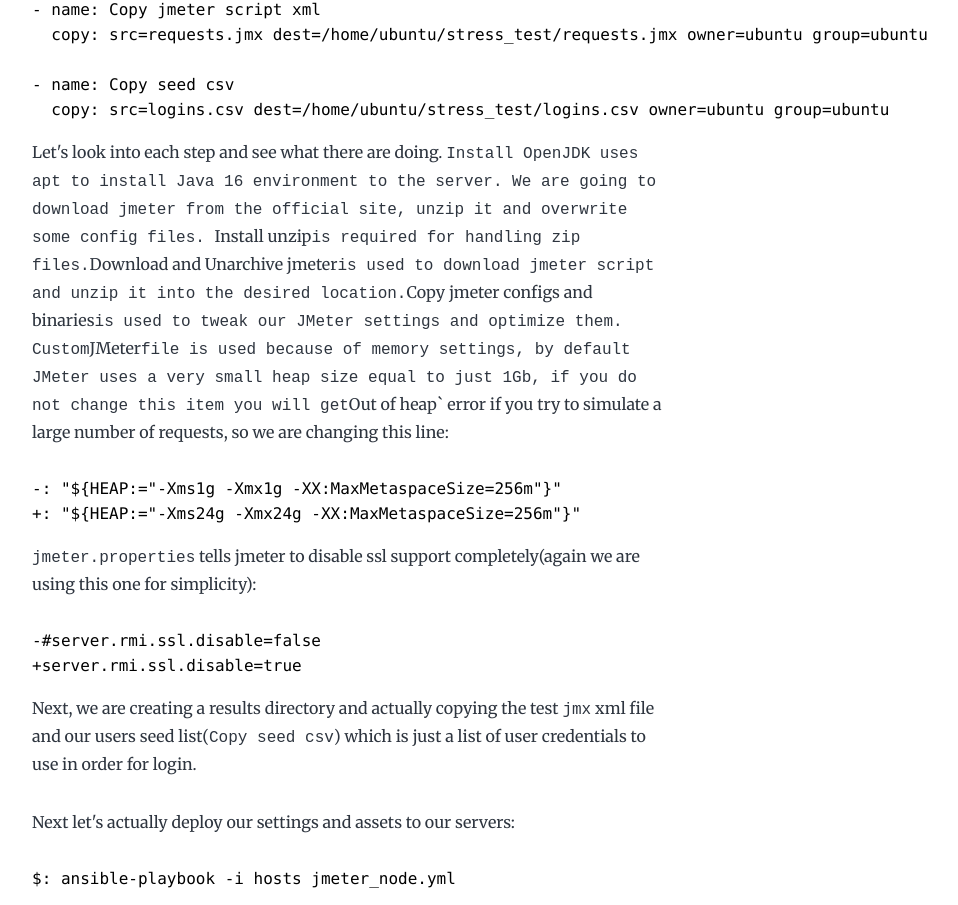
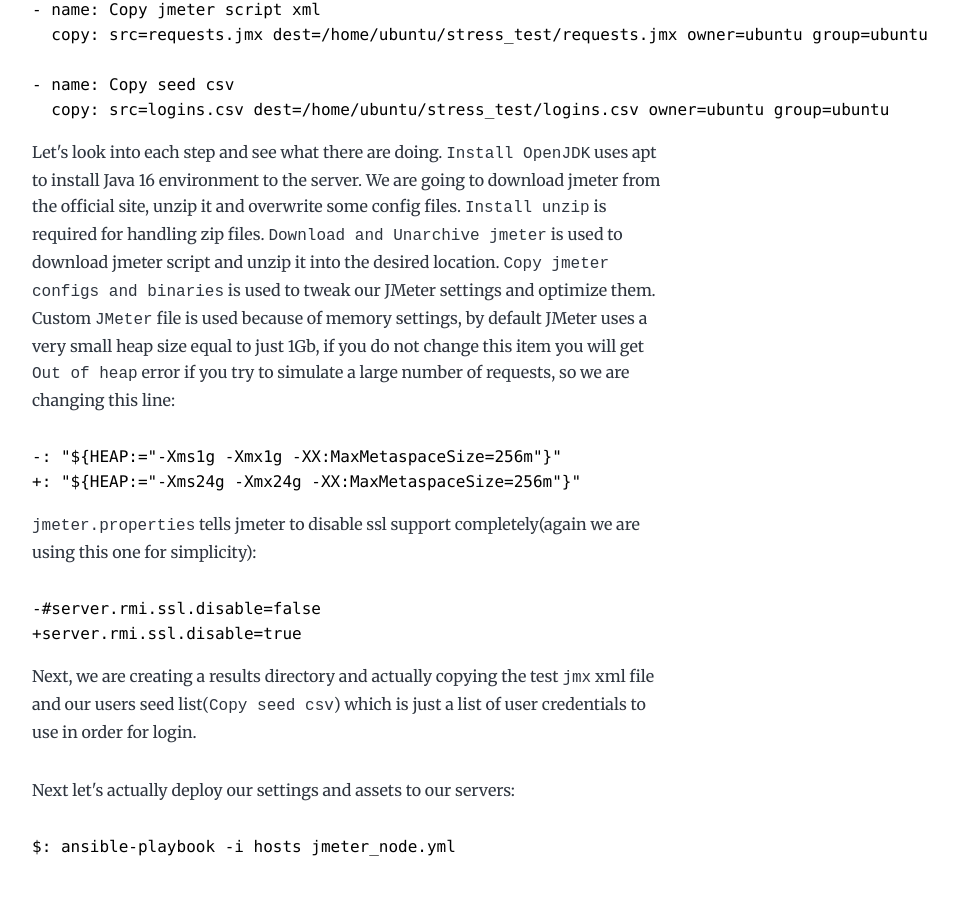
Before and after one commit to w00lf/programmernotes.github.io, a Gatsby site: page /jmeter-cluster-ec2-spot-testing/ in a window 1280 px wide. Shown: the part 7316-8221 px from the top of the page, without its empty margins (292-1250 px from the left). Built offline with nearby package versions, Linux system fonts and the light colour scheme; Gatsby itself is replaced by a stand-in of ours; some packages are replaced by stand-ins of ours; code samples lack their colours; a script that the page names is missing.

Commit message:
Fix typo

````diff
--- a/content/blog/jmeter-cluster-ec2-spot-testing/index.md
+++ b/content/blog/jmeter-cluster-ec2-spot-testing/index.md
@@ -63,7 +63,7 @@ After that, i got 3 servers preparing to launch i wrote a simple ansible role to
   copy: src=logins.csv dest=/home/ubuntu/stress_test/logins.csv owner=ubuntu group=ubuntu
 ```
 
-Let's look into each step and see what there are doing. `Install OpenJDK uses apt to install Java 16 environment to the server. We are going to download jmeter from the official site, unzip it and overwrite some config files. `Install unzip` is required for handling zip files. `Download and Unarchive jmeter` is used to download jmeter script and unzip it into the desired location. `Copy jmeter configs and binaries` is used to tweak our JMeter settings and optimize them. Custom `JMeter` file is used because of memory settings, by default JMeter uses a very small heap size equal to just 1Gb, if you do not change this item you will get `Out of heap` error if you try to simulate a large number of requests, so we are changing this line:
+Let's look into each step and see what there are doing. `Install OpenJDK` uses apt to install Java 16 environment to the server. We are going to download jmeter from the official site, unzip it and overwrite some config files. `Install unzip` is required for handling zip files. `Download and Unarchive jmeter` is used to download jmeter script and unzip it into the desired location. `Copy jmeter configs and binaries` is used to tweak our JMeter settings and optimize them. Custom `JMeter` file is used because of memory settings, by default JMeter uses a very small heap size equal to just 1Gb, if you do not change this item you will get `Out of heap` error if you try to simulate a large number of requests, so we are changing this line:
 
 ```diff
 -: "${HEAP:="-Xms1g -Xmx1g -XX:MaxMetaspaceSize=256m"}"
````
